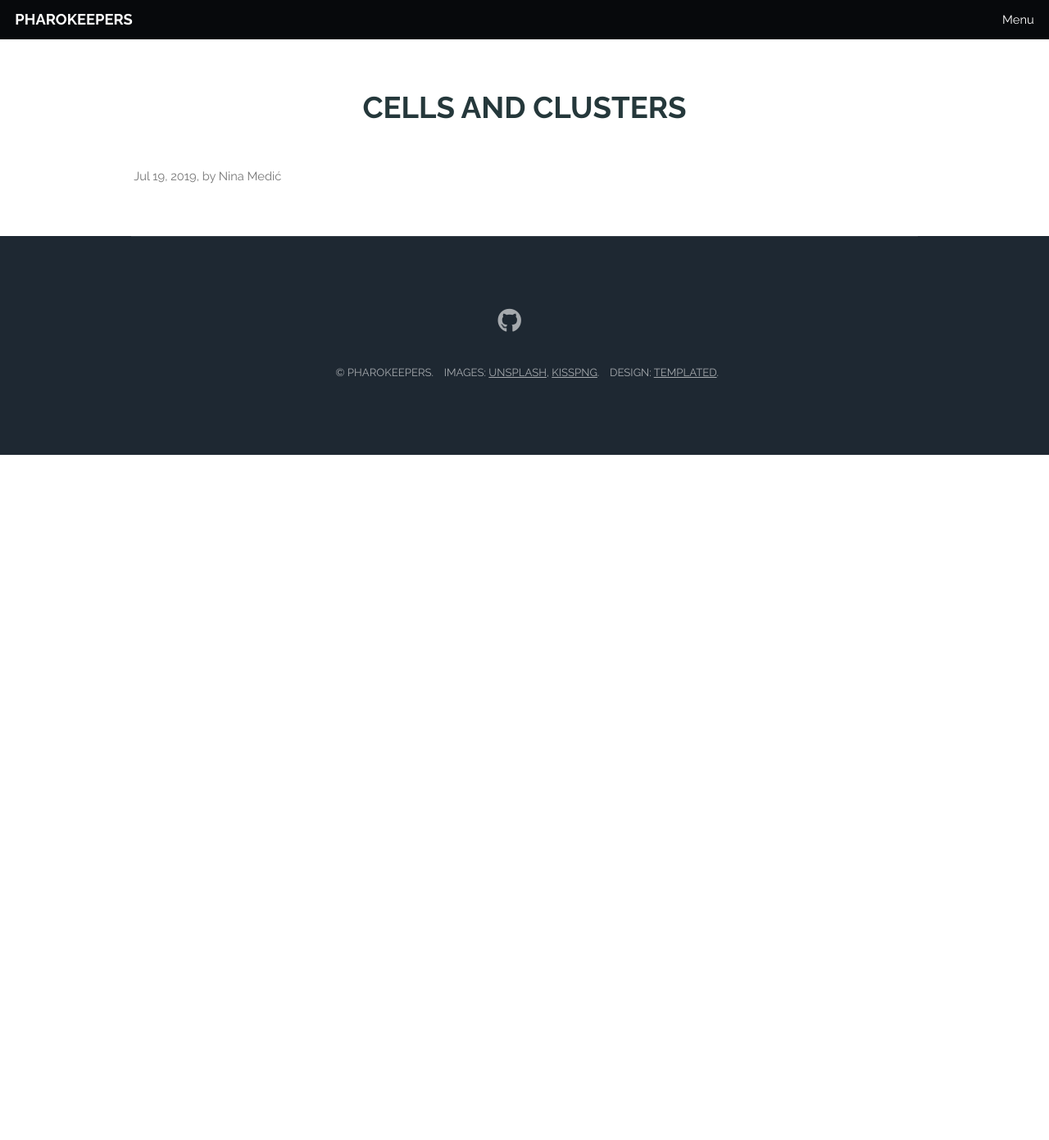
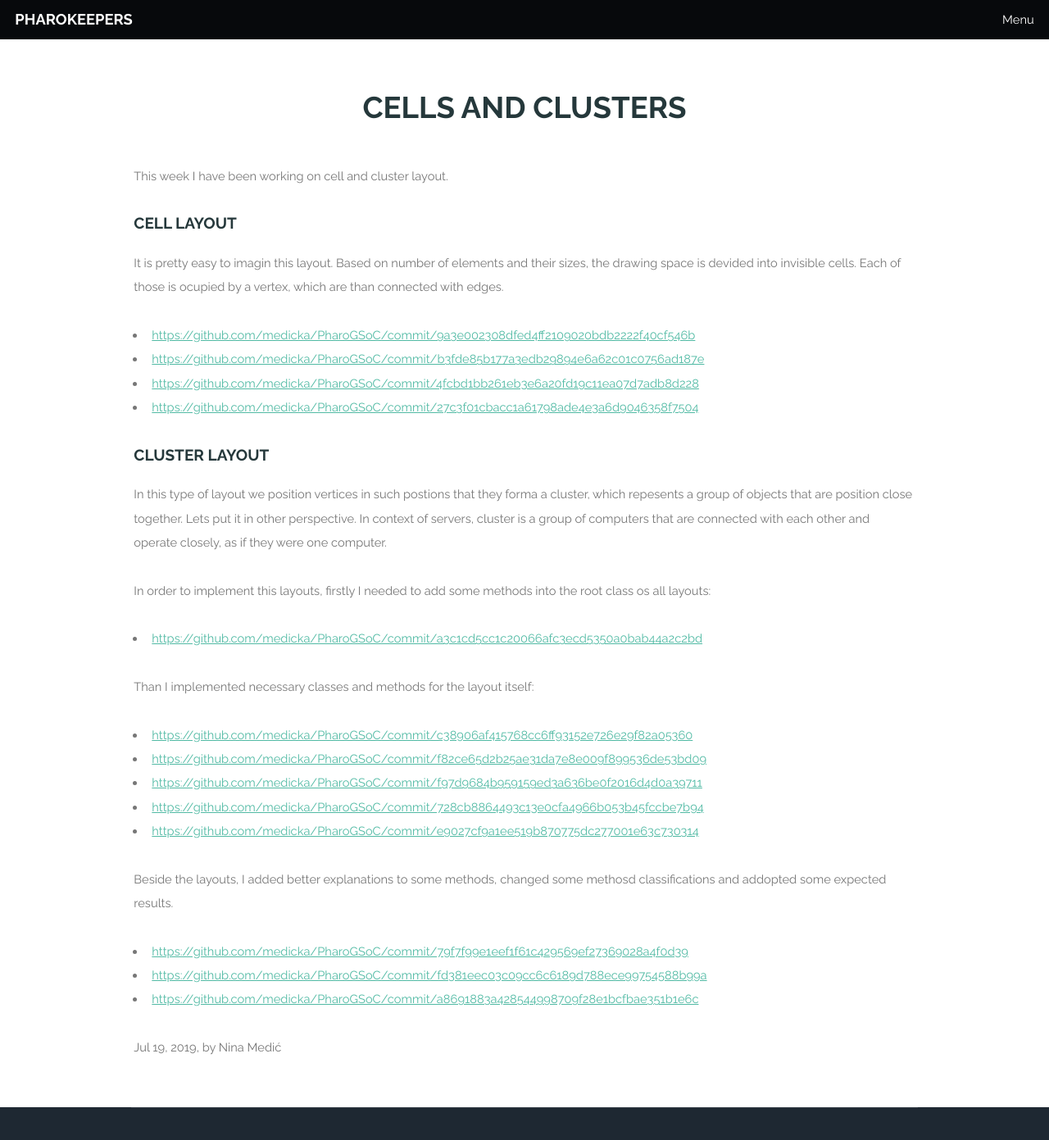
Before and after one commit to Pharokeepers/pharokeepers.github.io, a Jekyll site: the page built from _posts/2019-07-19-Nina_Eleventh_Week.markdown, in a window 1280 px wide and 1400 px high. Shown: the top 1391 px of the window at 82% size. Built offline with Jekyll 4.4.1, drawn with Linux system fonts in a browser that asks for light colours; comment, search, counter and statistics services are not loaded.

Commit message:
Update 2019-07-19-Nina_Eleventh_Week.markdown

```diff
--- a/_posts/2019-07-19-Nina_Eleventh_Week.markdown
+++ b/_posts/2019-07-19-Nina_Eleventh_Week.markdown
@@ -7,3 +7,32 @@ categories: jekyll update
 comments: true
 
 ---
+<p>This week I have been working on cell and cluster layout.</p>
+
+### Cell layout
+<p>It is pretty easy to imagin this layout. Based on number of elements and their sizes, the drawing space is devided into invisible cells. Each of those is ocupied by a vertex, which are than connected with edges.</p>
+
+- <https://github.com/medicka/PharoGSoC/commit/9a3e002308dfed4ff2109020bdb2222f40cf546b>
+- <https://github.com/medicka/PharoGSoC/commit/b3fde85b177a3edb29894e6a62c01c0756ad187e>
+- <https://github.com/medicka/PharoGSoC/commit/4fcbd1bb261eb3e6a20fd19c11ea07d7adb8d228>
+- <https://github.com/medicka/PharoGSoC/commit/27c3f01cbacc1a61798ade4e3a6d9046358f7504>
+
+### Cluster layout
+<p>In this type of layout we position vertices in such postions that they forma a cluster, which repesents a group of objects that are position close together. Lets put it in other perspective. In context of servers, cluster is a group of computers that are connected with each other and operate closely, as if they were one computer.</p>
+In order to implement this layouts, firstly I needed to add some methods into the root class os all layouts:
+
+- <https://github.com/medicka/PharoGSoC/commit/a3c1cd5cc1c20066afc3ecd5350a0bab44a2c2bd>
+
+Than I implemented necessary classes and methods for the layout itself:
+
+- <https://github.com/medicka/PharoGSoC/commit/c38906af415768cc6ff93152e726e29f82a05360>
+- <https://github.com/medicka/PharoGSoC/commit/f82ce65d2b25ae31da7e8e009f899536de53bd09>
+- <https://github.com/medicka/PharoGSoC/commit/f97d9684b959159ed3a636be0f2016d4d0a39711>
+- <https://github.com/medicka/PharoGSoC/commit/728cb8864493c13e0cfa4966b053b45fccbe7b94>
+- <https://github.com/medicka/PharoGSoC/commit/e9027cf9a1ee519b870775dc277001e63c730314>
+
+<p>Beside the layouts, I added better explanations to some methods, changed some methosd classifications and addopted some expected results.</p>
+
+- <https://github.com/medicka/PharoGSoC/commit/79f7f99e1eef1f61c429569ef27369028a4f0d39>
+- <https://github.com/medicka/PharoGSoC/commit/fd381eec03c09cc6c6189d788ece99754588b99a>
+- <https://github.com/medicka/PharoGSoC/commit/a8691883a428544998709f28e1bcfbae351b1e6c>
```
